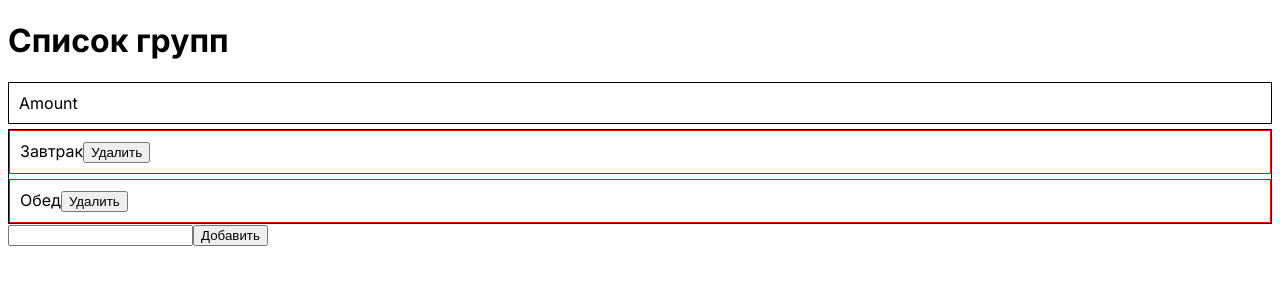
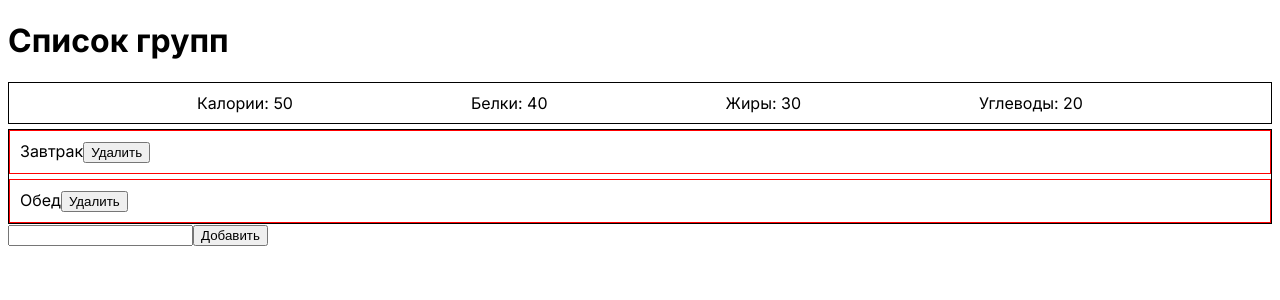
Before and after one commit to demons/fatburger, a Next.js app: page / in a window 1280 px wide. Shown: the top 300 px of the page. Built offline with nearby package versions, Linux system fonts and the light colour scheme.

Commit message:
Добавит значения Amount

```diff
--- a/app/components/Amount.js
+++ b/app/components/Amount.js
@@ -1,5 +1,12 @@
 function Amount() {
-  return <div className="amount">Amount</div>;
+  return (
+    <div className="amount">
+      <div className="amount-item">Калории: 50</div>
+      <div className="amount-item">Белки: 40</div>
+      <div className="amount-item">Жиры: 30</div>
+      <div className="amount-item">Углеводы: 20</div>
+    </div>
+  );
 }
 
 export default Amount;
--- a/app/globals.css
+++ b/app/globals.css
@@ -13,6 +13,8 @@
 }
 
 .amount {
+  display: flex;
+  justify-content: space-evenly;
   border: 1px solid black;
   margin-bottom: 5px;
   padding: 10px;
```
